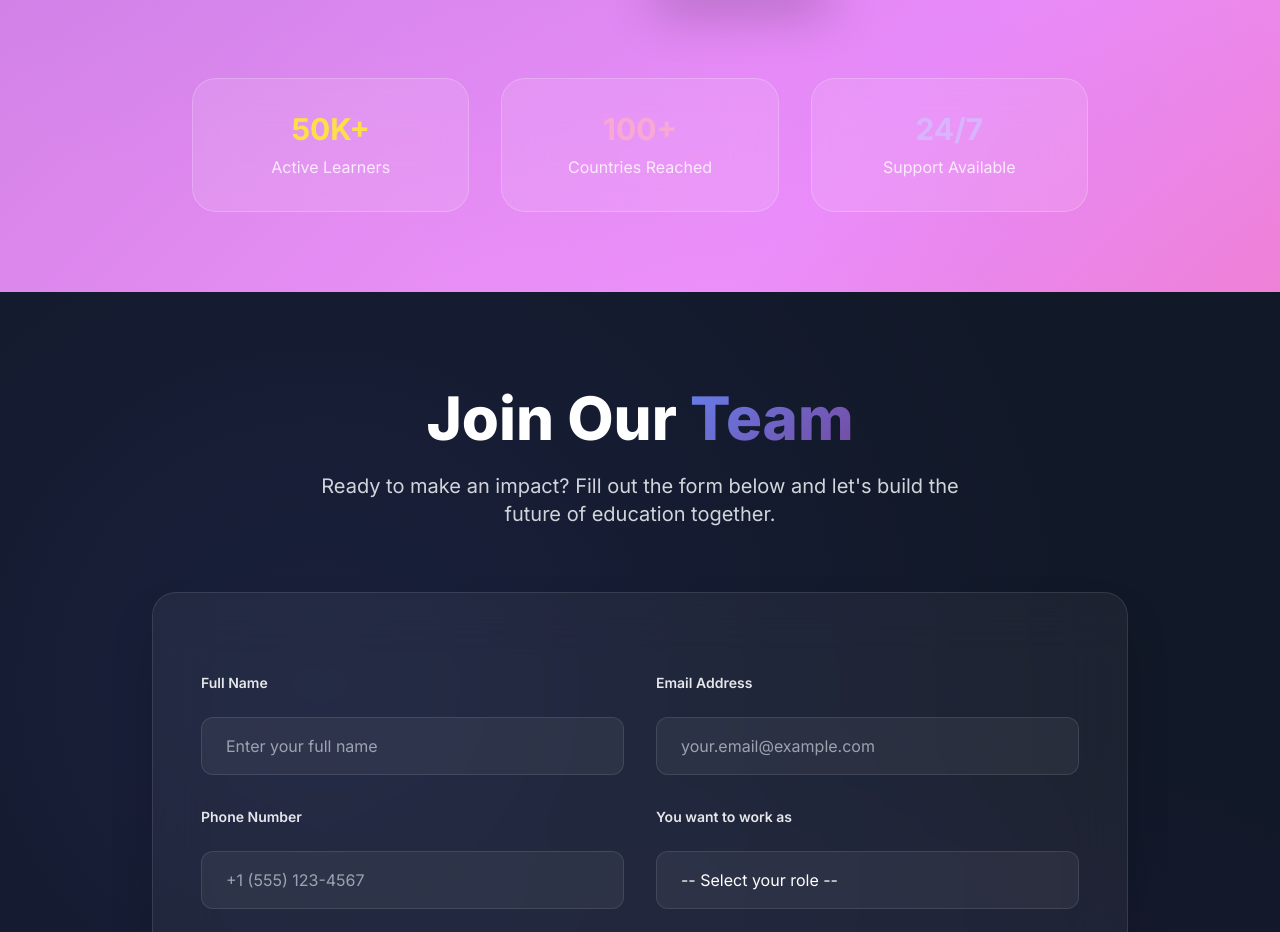
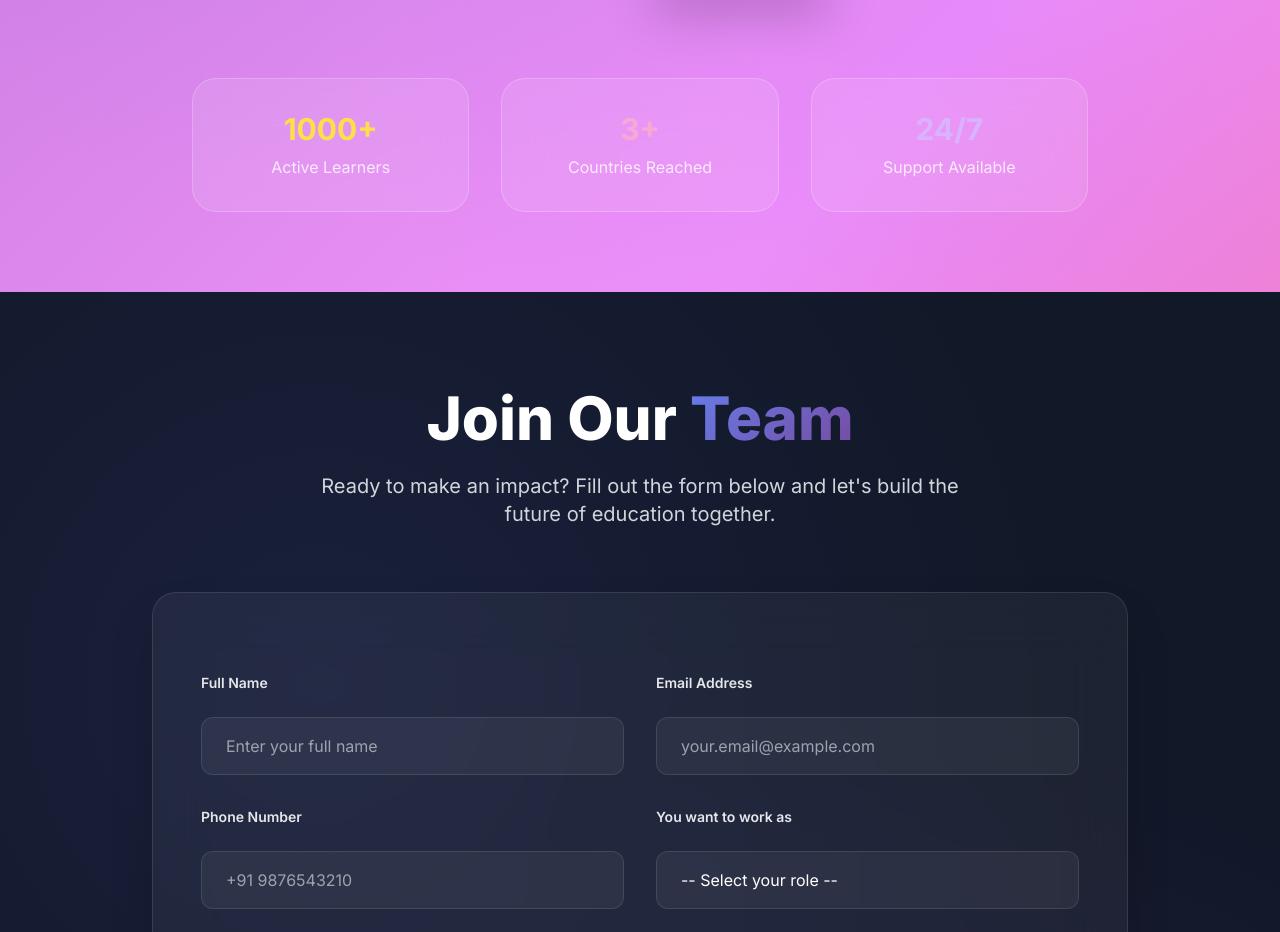
Before and after one commit to Sulagna-pradhan/BitLearning-Career, a plain HTML site: page index.html in a window 1280 px wide. Shown: the part 580-1512 px from the top of the page. Drawn offline with nearby package versions, Linux system fonts and the light colour scheme.

Commit message:
Update index.html

```diff
--- a/index.html
+++ b/index.html
@@ -191,11 +191,11 @@
         <!-- Stats Section -->
         <div class="mt-20 grid grid-cols-1 md:grid-cols-3 gap-8 w-full max-w-4xl">
           <div class="glass rounded-3xl p-8 text-center hover-lift">
-            <div class="text-3xl font-bold text-yellow-300 mb-2">50K+</div>
+            <div class="text-3xl font-bold text-yellow-300 mb-2">1000+</div>
             <div class="text-white/80">Active Learners</div>
           </div>
           <div class="glass rounded-3xl p-8 text-center hover-lift">
-            <div class="text-3xl font-bold text-pink-300 mb-2">100+</div>
+            <div class="text-3xl font-bold text-pink-300 mb-2">3+</div>
             <div class="text-white/80">Countries Reached</div>
           </div>
           <div class="glass rounded-3xl p-8 text-center hover-lift">
@@ -242,7 +242,7 @@
             <!-- Phone -->
             <div class="space-y-3">
               <label class="block text-sm font-semibold text-gray-200 mb-3">Phone Number</label>
-              <input type="tel" name="phone" required class="w-full px-6 py-4 bg-white/5 border border-white/10 rounded-xl text-white placeholder-gray-400 focus:border-purple-400 focus:ring-2 focus:ring-purple-400/20 outline-none transition-all duration-300 input-glow" placeholder="+1 (555) 123-4567" />
+              <input type="tel" name="phone" required class="w-full px-6 py-4 bg-white/5 border border-white/10 rounded-xl text-white placeholder-gray-400 focus:border-purple-400 focus:ring-2 focus:ring-purple-400/20 outline-none transition-all duration-300 input-glow" placeholder="+91 9876543210" />
             </div>
 
             <!-- Work As Dropdown -->
```
